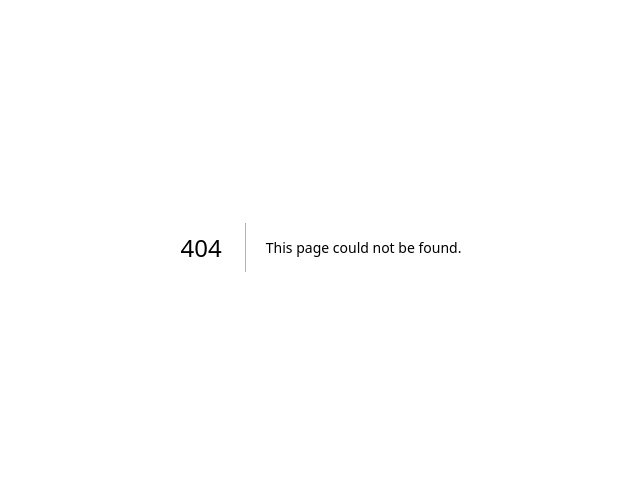
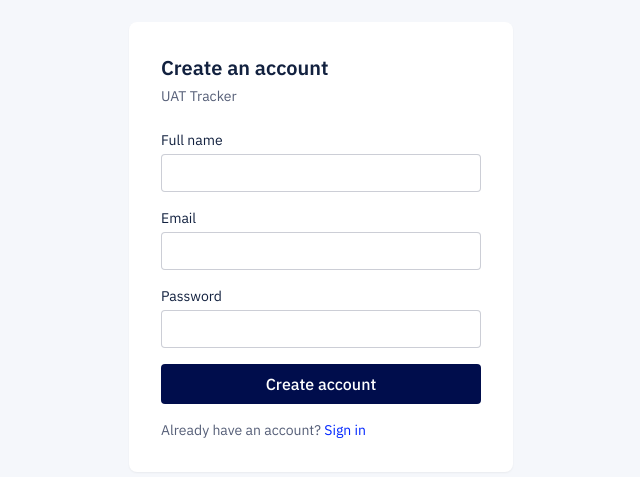
Before and after one commit to PromAMarra/IssueTracker, a Next.js app: page /signup in a window 1280 px wide. Before the commit this address had no page. Shown: the part 153-630 px from the top of the page, without its empty margins (319-959 px from the left). Built offline with nearby package versions, Linux system fonts and the light colour scheme.

Commit message:
feat: add signup, login, and logout

```diff
--- /dev/null
+++ b/app/login/page.tsx
@@ -0,0 +1,74 @@
+'use client';
+
+import { useState, type FormEvent } from 'react';
+import { useRouter } from 'next/navigation';
+import Link from 'next/link';
+import { createClient } from '@/lib/supabase/client';
+
+export default function LoginPage() {
+  const router = useRouter();
+  const [email, setEmail] = useState('');
+  const [password, setPassword] = useState('');
+  const [error, setError] = useState<string | null>(null);
+  const [loading, setLoading] = useState(false);
+
+  async function handleSubmit(e: FormEvent) {
+    e.preventDefault();
+    setLoading(true);
+    setError(null);
+    const supabase = createClient();
+    const { error: signInError } = await supabase.auth.signInWithPassword({ email, password });
+    setLoading(false);
+    if (signInError) {
+      setError(signInError.message);
+      return;
+    }
+    router.push('/');
+    router.refresh();
+  }
+
+  return (
+    <main className="flex min-h-screen items-center justify-center bg-surface px-4">
+      <div className="w-full max-w-sm rounded-lg bg-white p-8 shadow-sm">
+        <h1 className="mb-1 text-xl font-semibold text-ink">Sign in</h1>
+        <p className="mb-6 text-sm text-ink-soft">UAT Tracker</p>
+        <form onSubmit={handleSubmit} className="flex flex-col gap-4">
+          <label className="flex flex-col gap-1 text-sm text-ink">
+            Email
+            <input
+              type="email"
+              required
+              value={email}
+              onChange={(e) => setEmail(e.target.value)}
+              className="rounded border border-ink-soft/30 px-3 py-2 focus:border-brand-blue focus:outline-none focus:ring-1 focus:ring-brand-blue"
+            />
+          </label>
+          <label className="flex flex-col gap-1 text-sm text-ink">
+            Password
+            <input
+              type="password"
+              required
+              value={password}
+              onChange={(e) => setPassword(e.target.value)}
+              className="rounded border border-ink-soft/30 px-3 py-2 focus:border-brand-blue focus:outline-none focus:ring-1 focus:ring-brand-blue"
+            />
+          </label>
+          {error && <p className="text-sm text-red-600">{error}</p>}
+          <button
+            type="submit"
+            disabled={loading}
+            className="rounded bg-brand-navy px-4 py-2 font-medium text-white hover:bg-brand-navy-2 disabled:opacity-60"
+          >
+            {loading ? 'Signing in…' : 'Sign in'}
+          </button>
+        </form>
+        <p className="mt-4 text-sm text-ink-soft">
+          No account?{' '}
+          <Link href="/signup" className="text-brand-blue hover:underline">
+            Sign up
+          </Link>
+        </p>
+      </div>
+    </main>
+  );
+}
--- /dev/null
+++ b/app/signup/page.tsx
@@ -0,0 +1,105 @@
+'use client';
+
+import { useState, type FormEvent } from 'react';
+import Link from 'next/link';
+import { createClient } from '@/lib/supabase/client';
+
+export default function SignupPage() {
+  const [fullName, setFullName] = useState('');
+  const [email, setEmail] = useState('');
+  const [password, setPassword] = useState('');
+  const [error, setError] = useState<string | null>(null);
+  const [done, setDone] = useState(false);
+  const [loading, setLoading] = useState(false);
+
+  async function handleSubmit(e: FormEvent) {
+    e.preventDefault();
+    setLoading(true);
+    setError(null);
+    const supabase = createClient();
+    const { error: signUpError } = await supabase.auth.signUp({
+      email,
+      password,
+      options: { data: { full_name: fullName } },
+    });
+    setLoading(false);
+    if (signUpError) {
+      setError(signUpError.message);
+      return;
+    }
+    setDone(true);
+  }
+
+  if (done) {
+    return (
+      <main className="flex min-h-screen items-center justify-center bg-surface px-4">
+        <div className="w-full max-w-sm rounded-lg bg-white p-8 text-center shadow-sm">
+          <h1 className="mb-2 text-xl font-semibold text-ink">Check your email</h1>
+          <p className="text-sm text-ink-soft">
+            Confirm your address, then{' '}
+            <Link href="/login" className="text-brand-blue hover:underline">
+              sign in
+            </Link>
+            . If you were expecting access to a specific bank engagement, let your Prometeia
+            contact know your email so they can add you.
+          </p>
+        </div>
+      </main>
+    );
+  }
+
+  return (
+    <main className="flex min-h-screen items-center justify-center bg-surface px-4">
+      <div className="w-full max-w-sm rounded-lg bg-white p-8 shadow-sm">
+        <h1 className="mb-1 text-xl font-semibold text-ink">Create an account</h1>
+        <p className="mb-6 text-sm text-ink-soft">UAT Tracker</p>
+        <form onSubmit={handleSubmit} className="flex flex-col gap-4">
+          <label className="flex flex-col gap-1 text-sm text-ink">
+            Full name
+            <input
+              required
+              value={fullName}
+              onChange={(e) => setFullName(e.target.value)}
+              className="rounded border border-ink-soft/30 px-3 py-2 focus:border-brand-blue focus:outline-none focus:ring-1 focus:ring-brand-blue"
+            />
+          </label>
+          <label className="flex flex-col gap-1 text-sm text-ink">
+            Email
+            <input
+              type="email"
+              required
+              value={email}
+              onChange={(e) => setEmail(e.target.value)}
+              className="rounded border border-ink-soft/30 px-3 py-2 focus:border-brand-blue focus:outline-none focus:ring-1 focus:ring-brand-blue"
+            />
+          </label>
+          <label className="flex flex-col gap-1 text-sm text-ink">
+            Password
+            <input
+              type="password"
+              required
+              minLength={6}
+              value={password}
+              onChange={(e) => setPassword(e.target.value)}
+              className="rounded border border-ink-soft/30 px-3 py-2 focus:border-brand-blue focus:outline-none focus:ring-1 focus:ring-brand-blue"
+            />
+          </label>
+          {error && <p className="text-sm text-red-600">{error}</p>}
+          <button
+            type="submit"
+            disabled={loading}
+            className="rounded bg-brand-navy px-4 py-2 font-medium text-white hover:bg-brand-navy-2 disabled:opacity-60"
+          >
+            {loading ? 'Creating account…' : 'Create account'}
+          </button>
+        </form>
+        <p className="mt-4 text-sm text-ink-soft">
+          Already have an account?{' '}
+          <Link href="/login" className="text-brand-blue hover:underline">
+            Sign in
+          </Link>
+        </p>
+      </div>
+    </main>
+  );
+}
--- /dev/null
+++ b/components/auth/LogoutButton.tsx
@@ -0,0 +1,24 @@
+'use client';
+
+import { useRouter } from 'next/navigation';
+import { createClient } from '@/lib/supabase/client';
+
+export function LogoutButton() {
+  const router = useRouter();
+
+  async function handleLogout() {
+    const supabase = createClient();
+    await supabase.auth.signOut();
+    router.push('/login');
+    router.refresh();
+  }
+
+  return (
+    <button
+      onClick={handleLogout}
+      className="text-sm text-white/80 hover:text-white hover:underline"
+    >
+      Sign out
+    </button>
+  );
+}
```
